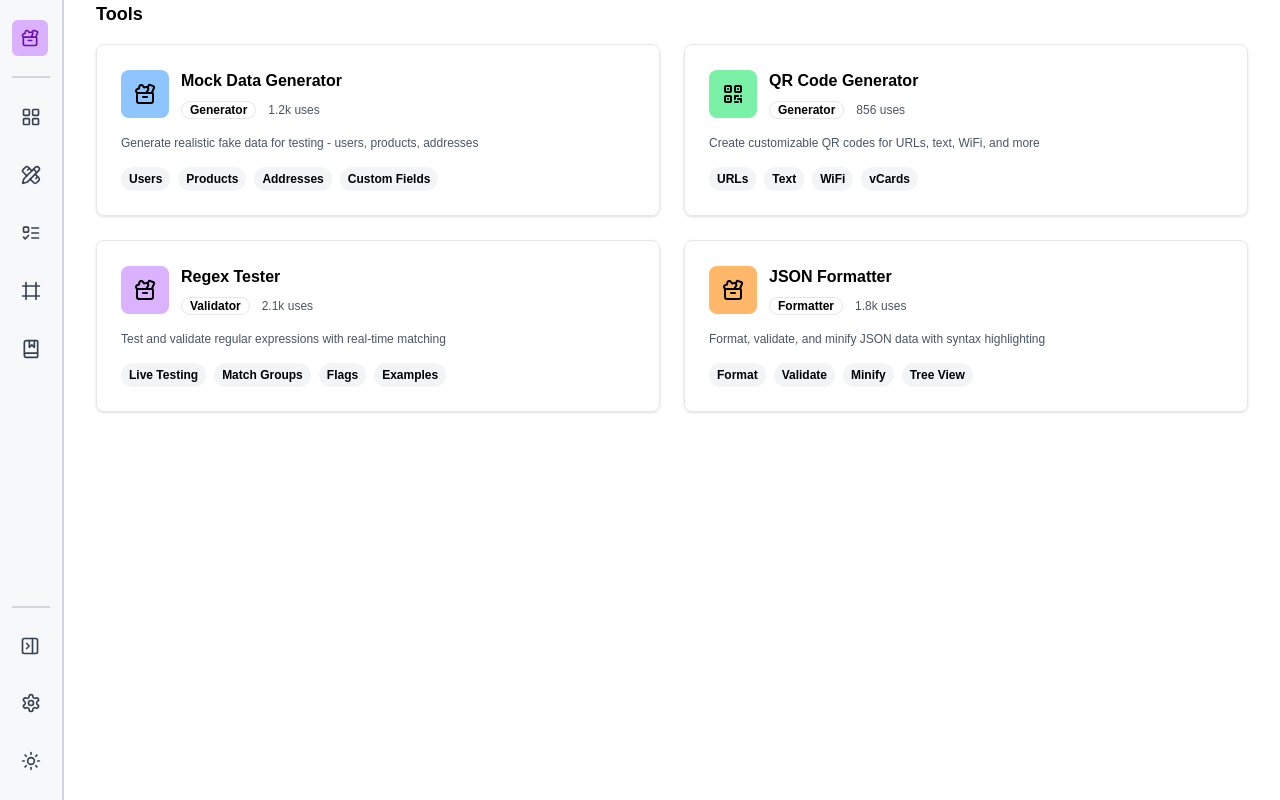
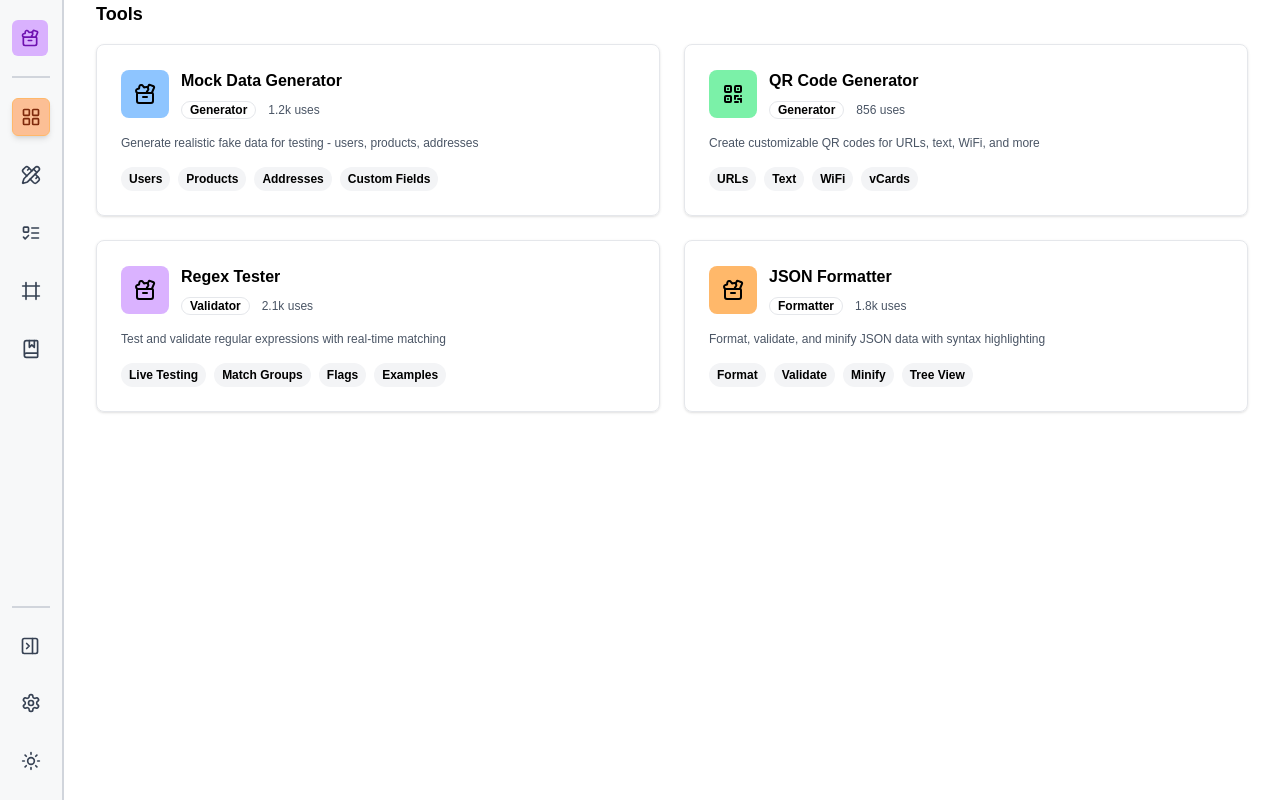
Before and after one commit to Alexrsnchz/toolsyde-web, a React (Vite) app: page /toolbox in a window 1280 px wide. Built offline with nearby package versions, Linux system fonts and the light colour scheme.

Commit message:
chore: Rework the sidebar navigation links

```diff
--- a/src/components/navigation/sidebar/NavigationItems.tsx
+++ b/src/components/navigation/sidebar/NavigationItems.tsx
@@ -1,34 +1,15 @@
 import { utilsData } from '@data/utilsData.ts'
-import { LinkUtilProps, SidebarProps } from '@customTypes/types.ts'
+import { LinkUtilProps, SidebarProps } from '@customTypes/sidebarTypes.ts'
 import { NavLink } from 'react-router'
 import { prefData } from '@data/prefData.ts'
+import SideLink from '@components/navigation/sidebar/SideLink.tsx'
 
 export function Utils({ isExpanded }: SidebarProps) {
   return (
     <ul className="flex flex-col items-start gap-5">
-      {utilsData.map(({ icon: Icon, text, link }: LinkUtilProps, index) => (
-        <li
-          key={index}
-          className="w-full rounded-md hover:shadow-md group border border-transparent hover:border-purple-300 hover:bg-purple-950/30"
-        >
-          <NavLink
-            to={link}
-            aria-label={`${text} page`}
-            className="flex items-center p-2 w-full"
-          >
-            <Icon className="size-5 shrink-0 text-gray-700 group-hover:text-purple-800" />
-
-            <div
-              className={`
-                ml-3 overflow-hidden transition-all duration-300 ease-in-out
-                ${isExpanded ? 'max-w-[200px] opacity-100' : 'max-w-0 opacity-0'}
-              `}
-            >
-              <span className="block whitespace-nowrap text-sm font-semibold text-gray-700 group-hover:text-purple-800">
-                {text}
-              </span>
-            </div>
-          </NavLink>
+      {utilsData.map(({ icon, text, link }: LinkUtilProps, index) => (
+        <li key={index} className="w-full">
+          <SideLink link={link} icon={icon} text={text} isExpanded={isExpanded} />
         </li>
       ))}
     </ul>
--- /dev/null
+++ b/src/components/navigation/sidebar/SideLink.tsx
@@ -0,0 +1,26 @@
+import { NavLink } from 'react-router'
+import type { LinkUtilProps } from '@customTypes/sidebarTypes.ts'
+
+export default function SideLink({ icon: Icon, text, link, isExpanded }: LinkUtilProps) {
+  return (
+    <NavLink
+      to={link}
+      aria-label={`Go to ${text} page`}
+      className={({ isActive }) =>
+        `flex items-center p-2 w-full rounded-md hover:shadow-md group border hover:border-orange-300 hover:bg-orange-600/40 hover:text-orange-700 transition-color duration-300 ease-in-out
+        ${isActive ? 'shadow-md border-orange-300 bg-orange-500/40 text-orange-900' : 'border-transparent text-gray-700'}`
+      }
+    >
+      <Icon className="size-5 shrink-0" />
+
+      <div
+        className={`ml-3 overflow-hidden transition-all duration-300 ease-in-out
+        ${isExpanded ? 'max-w-[200px] opacity-100' : 'max-w-0 opacity-0'}`}
+      >
+        <span className="block whitespace-nowrap text-sm font-semibold">
+          {text}
+        </span>
+      </div>
+    </NavLink>
+  )
+}
--- /dev/null
+++ b/src/types/sidebarTypes.ts
@@ -0,0 +1,15 @@
+import type * as React from 'react'
+
+export interface SidebarProps {
+  isExpanded?: boolean
+}
+
+export interface UtilProps extends SidebarProps {
+  icon: React.ComponentType<{ className?: string }>
+  text: string
+  handleClick?: () => void
+}
+
+export interface LinkUtilProps extends UtilProps {
+  link: string
+}
--- a/src/types/types.ts
+++ b/src/types/types.ts
@@ -4,19 +4,6 @@ import { FieldError, UseFormRegister } from 'react-hook-form'
 export interface IconProps {
   id?: string
   className?: string
-}
-
-export interface SidebarProps {
-  isExpanded: boolean
-}
-
-export interface UtilProps {
-  icon: React.ComponentType<IconProps>
-  text: string
-}
-
-export interface LinkUtilProps extends UtilProps {
-  link: string
 }
 
 export interface Tool {
```
